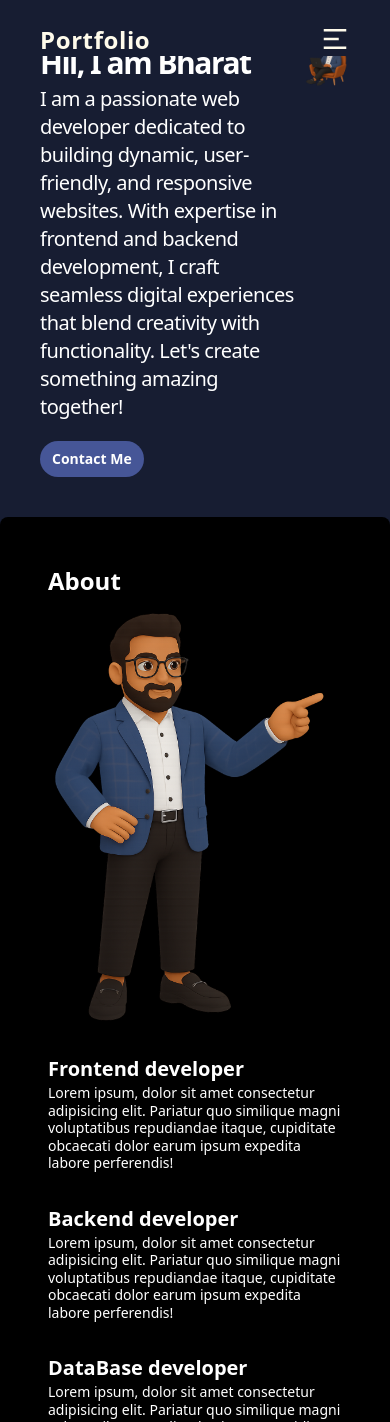
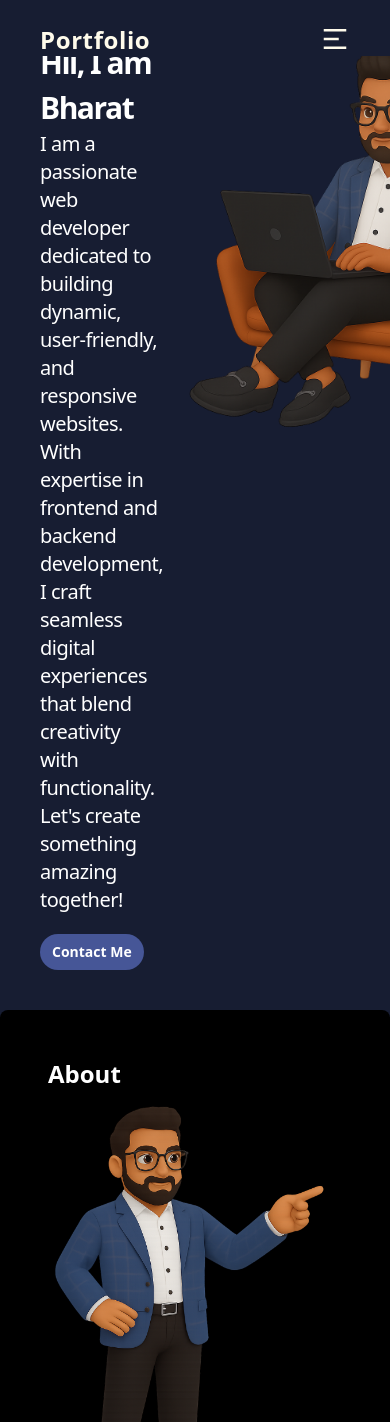
Before and after one commit to Bharat0821/Bharat-Portfolio, a React (Vite) app: page / in a window 390 px wide. Shown: the top 1422 px of the page. Built offline with nearby package versions, Linux system fonts and the light colour scheme.

Commit message:
button functionality changed

```diff
--- a/src/assets/components/Home/Home.jsx
+++ b/src/assets/components/Home/Home.jsx
@@ -9,10 +9,10 @@ const Home = () => {
         <div className='md:w-2/4 md:pt-10 '>
             <h1 className='text-3xl md:text-6xl font-bold flex leading-normal tracking-tighter'><TextChanger/></h1>
             <p className='text-xl md:md-2xl tracking-tight  '>I am a passionate web developer dedicated to building dynamic, user-friendly, and responsive websites. With expertise in frontend and backend development, I craft seamless digital experiences that blend creativity with functionality. Let's create something amazing together!</p>
-            <button className='mt-5 md:md-10 text-white py-2 px-3 text-sm md:text-lg md:py-2 md:px-4 hover:opacity-85 duration-300 hover:scale-105 font-semibold rounded-3xl bg-[#465697]'> Contact Me</button>
+           <a href="mailto:swamibharat2110@gmail.com"><button className='mt-5 md:md-10 text-white py-2 px-3 text-sm md:text-lg md:py-2 md:px-4 hover:opacity-85 duration-300 hover:scale-105 font-semibold rounded-3xl bg-[#465697]'> Contact Me</button></a>
         </div>
         <div className='transition-all duration-1000'>
-            <img className='w-100 mr-10 hover:scale-110' src={avatarImg} alt="" />
+            <img className='max-w-md w-100 mr-10 hover:scale-110' src={avatarImg} alt="" />
         </div>
     </div>
 
```
